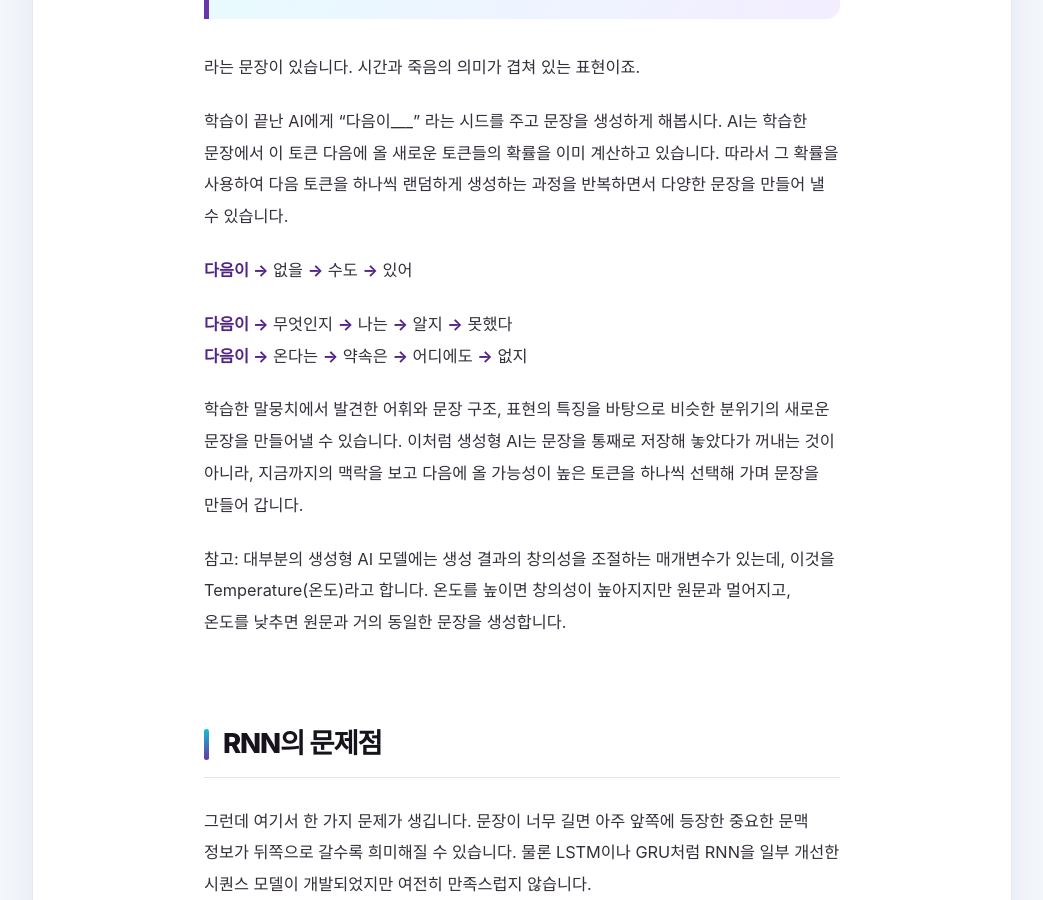
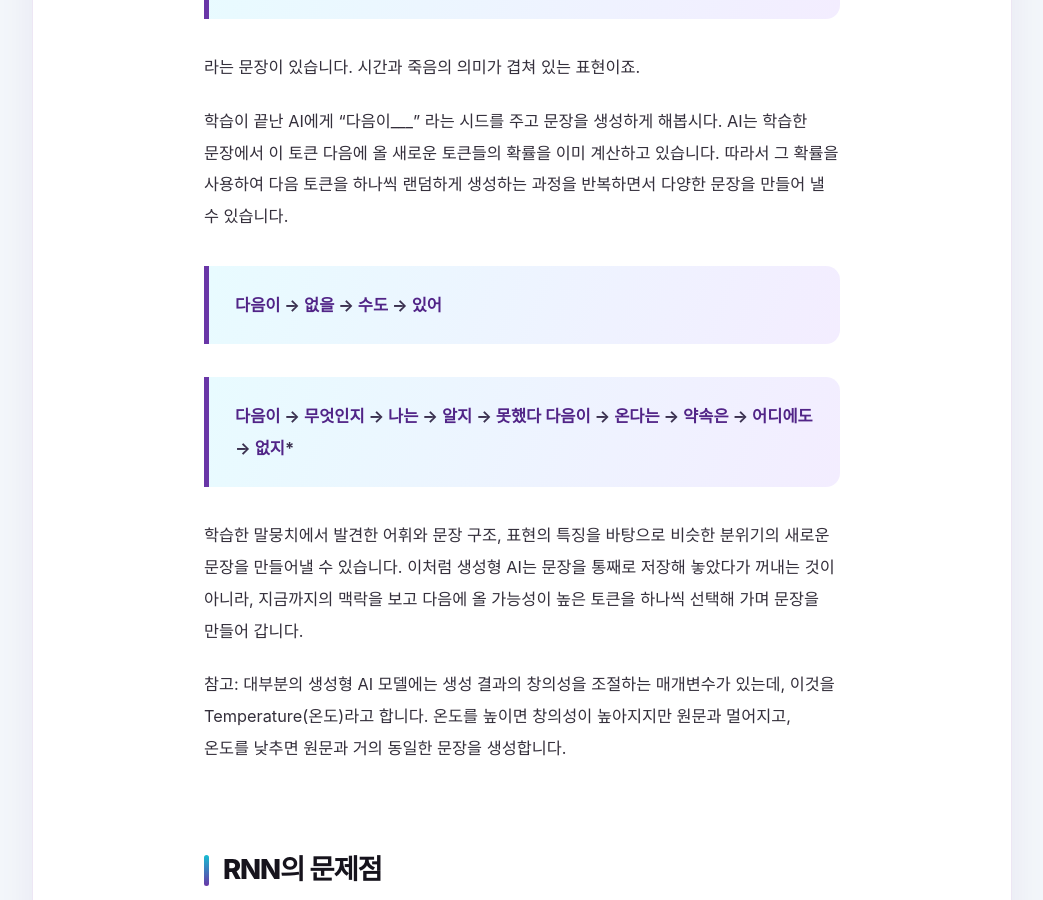
Before and after one commit to chaeyeun-kim/my_website, a Jekyll site: the page built from essay/008.md, in a window 1280 px wide and 900 px high, scrolled down 2462 px. Shown: the whole window, without its empty margins (118-1161 px from the left). Built offline with Jekyll 4.4.1, drawn with Linux system fonts in a browser that asks for light colours; some web fonts are replaced.

```diff
--- a/essay/008.md
+++ b/essay/008.md
@@ -57,10 +57,10 @@
 
 학습이 끝난 AI에게 “다음이___” 라는 시드를 주고 문장을 생성하게 해봅시다. AI는 학습한 문장에서 이 토큰 다음에 올 새로운 토큰들의 확률을 이미 계산하고 있습니다. 따라서 그 확률을 사용하여 다음 토큰을 하나씩 랜덤하게 생성하는 과정을 반복하면서 다양한 문장을 만들어 낼 수 있습니다.
 
-**다음이 →** 없을 **→** 수도 **→** 있어
+> **다음이** → **없을** → **수도** → **있어**
 
-**다음이 →** 무엇인지 **→** 나는 **→** 알지 **→** 못했다
-**다음이 →** 온다는 **→** 약속은 **→** 어디에도 **→** 없지
+> **다음이** → **무엇인지** → **나는** → **알지** → **못했다**
+> **다음이** → **온다는** → **약속은** → **어디에도** → **없지***
 
 학습한 말뭉치에서 발견한 어휘와 문장 구조, 표현의 특징을 바탕으로 비슷한 분위기의 새로운 문장을 만들어낼 수 있습니다. 이처럼 생성형 AI는 문장을 통째로 저장해 놓았다가 꺼내는 것이 아니라, 지금까지의 맥락을 보고 다음에 올 가능성이 높은 토큰을 하나씩 선택해 가며 문장을 만들어 갑니다.
 
```
